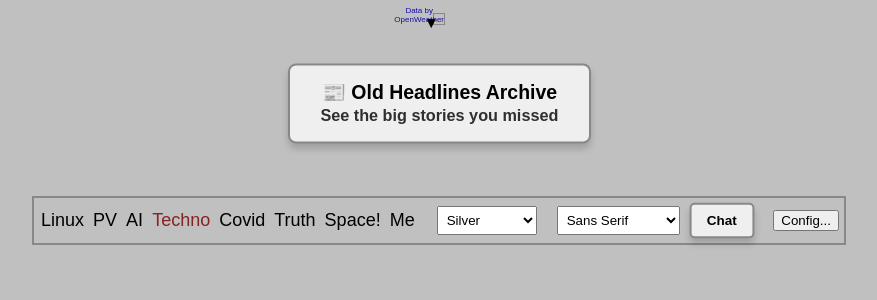
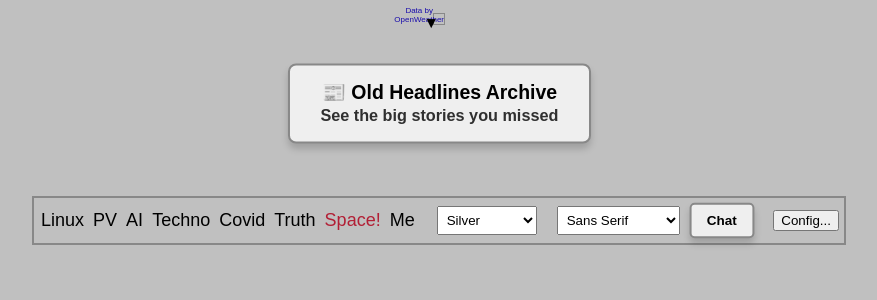
Before and after one commit to KeithCu/LinuxReport, a Flask app: template templates/page.html in a window 1280 px wide. Shown: the top 300 px of the page, without its empty margins (201-1078 px from the left). Run offline with Flask 3, Linux system fonts and the light colour scheme; the template is opened without the code that fills it, so the values that code supplies are empty.

Commit message:
spacereport is in red

```diff
--- a/templates/page.html
+++ b/templates/page.html
@@ -48,10 +48,10 @@
           <a href="https://linuxreport.net" target="_blank" style="margin: 2px; color: inherit;">Linux</a>
           <a href="https://pvreport.org" target="_blank" style="margin: 2px; color: inherit;">PV</a>
           <a href="https://aireport.keithcu.com" target="_blank" style="margin: 2px; color: inherit;">AI</a>
-          <a href="https://news.thedetroitilove.com" target="_blank" style="margin: 2px; color: rgb(135, 34, 34);">Techno</a>
+          <a href="https://news.thedetroitilove.com" target="_blank" style="margin: 2px; color: inherit;">Techno</a>
           <a href="https://covidreport.org" target="_blank" style="margin: 2px; color: inherit;">Covid</a>
           <a href="https://trumpreport.info" target="_blank" style="margin: 2px; color: inherit;">Truth</a>
-          <a href="https://news.spaceelevatorwiki.com" target="_blank" style="margin: 2px; color: inherit;">Space!</a>
+          <a href="https://news.spaceelevatorwiki.com" target="_blank" style="margin: 2px; color: rgb(178, 31, 53);">Space!</a>
           <a href="https://keithcu.com/wordpress/?page_id=407/" target="_blank" style="margin: 2px; color: inherit;">Me</a>
         </div>
         <select id="theme-select" onchange="setTheme(this.value)" style="margin-left:20px; padding:5px;">
```
